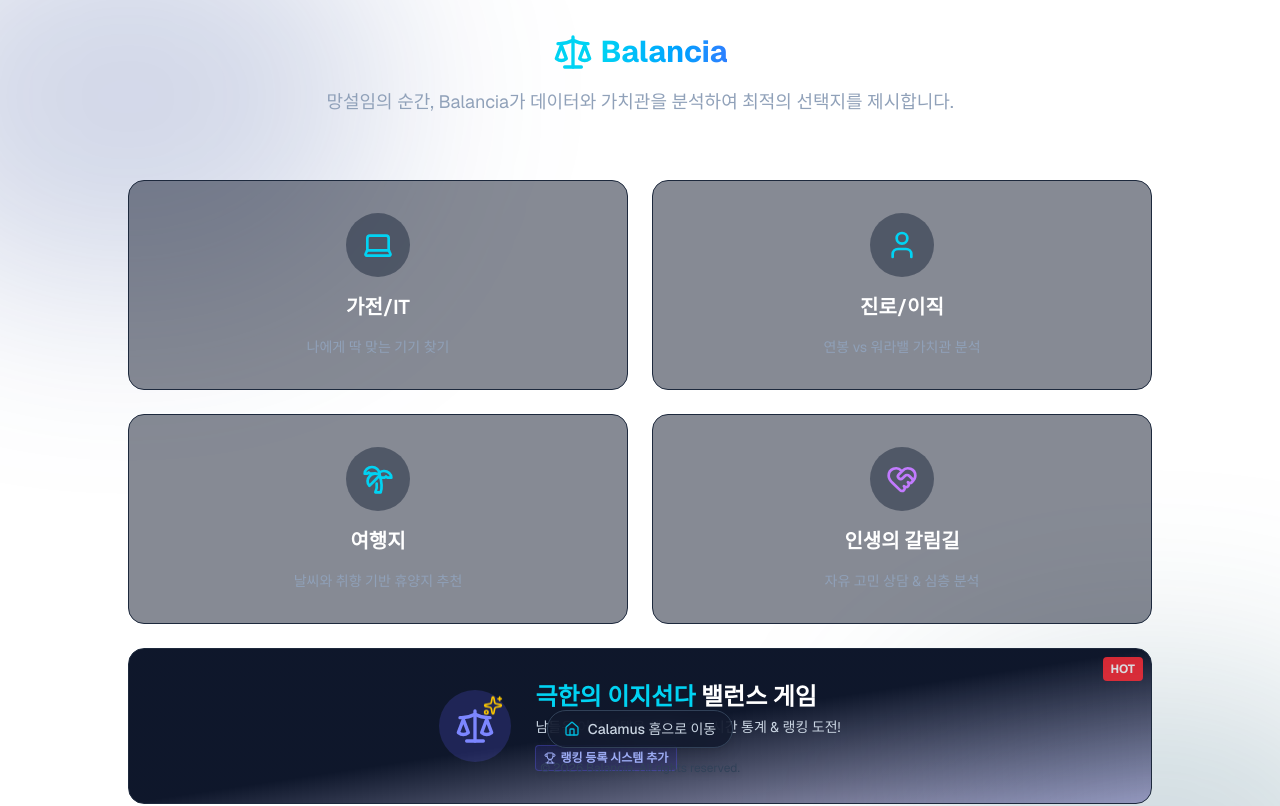
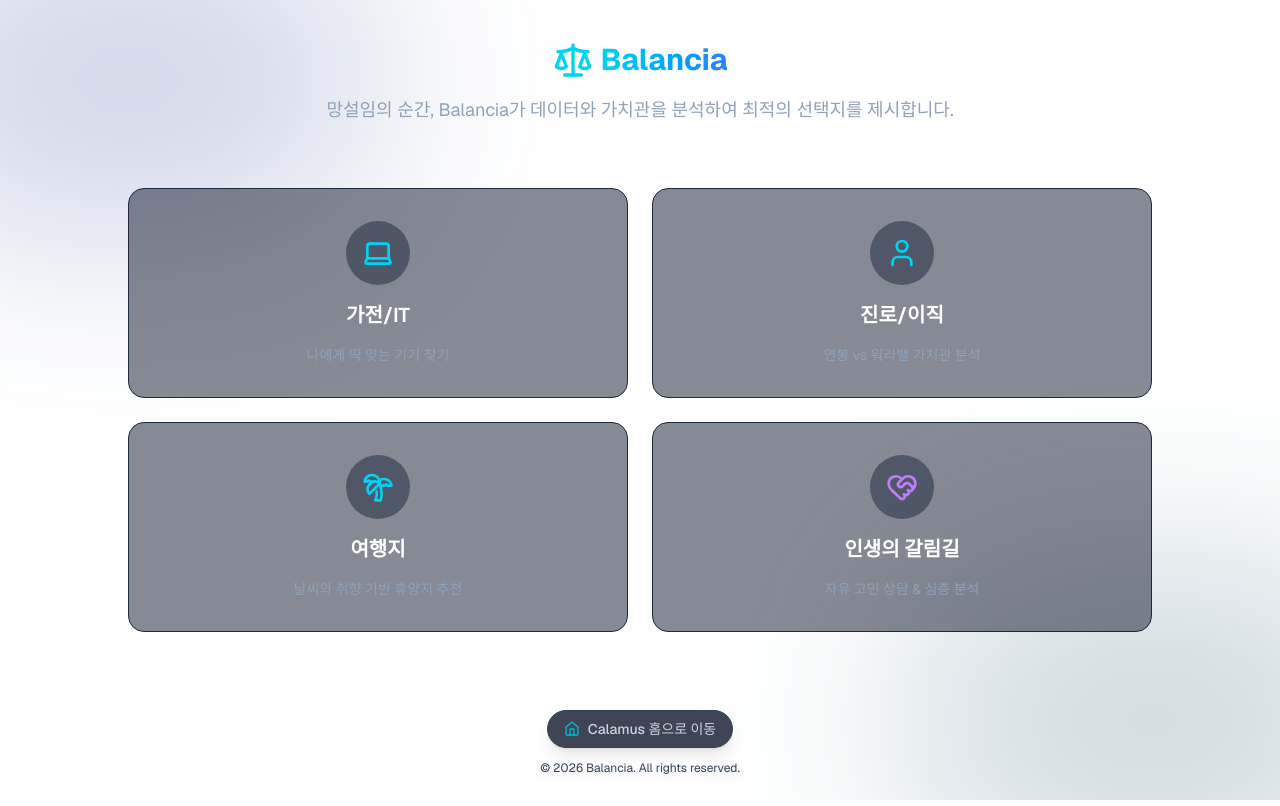
Before and after one commit to changwoojung7-sys/calamus-portal, a Next.js app: page /balance in a window 1280 px wide. Shown: the top 806 px of the page. Built offline with nearby package versions, Linux system fonts and the light colour scheme.

Commit message:
feat: separate balance game to main portal

```diff
--- a/src/app/balance/page.tsx
+++ b/src/app/balance/page.tsx
@@ -153,28 +153,6 @@
                             </div>
                         </div>
 
-                        {/* [NEW] Card 5: AI Balance Game */}
-                        <div
-                            onClick={() => window.location.href = "/balance/game"}
-                            className="md:col-span-2 group relative bg-gradient-to-br from-slate-900 via-slate-900 to-indigo-900/40 border border-slate-800 p-8 rounded-2xl hover:border-cyan-400 transition-all duration-300 hover:shadow-[0_0_30px_rgba(99,102,241,0.3)] cursor-pointer backdrop-blur-sm transform hover:-translate-y-1"
-                        >
-                            <div className="absolute top-2 right-2 px-2 py-1 bg-red-500 rounded text-xs font-bold text-white animate-pulse">HOT</div>
-                            <div className="flex flex-col md:flex-row items-center justify-center gap-6 relative z-10 h-full">
-                                <div className="p-4 bg-indigo-500/20 rounded-full group-hover:bg-indigo-500/30 transition-colors">
-                                    <div className="relative">
-                                        <Scale className="w-10 h-10 text-indigo-400 group-hover:text-white transition-colors" />
-                                        <Sparkles className="w-5 h-5 text-yellow-400 absolute -top-2 -right-2 animate-bounce" />
-                                    </div>
-                                </div>
-                                <div className="text-center md:text-left">
-                                    <h3 className="text-2xl font-bold text-white mb-1"><span className="text-cyan-400">극한의 이지선다</span> 밸런스 게임</h3>
-                                    <p className="text-slate-300 text-sm mb-2">남들은 어떤 선택을 했을까? 실시간 통계 & 랭킹 도전!</p>
-                                    <span className="inline-flex items-center gap-1 text-xs text-indigo-300 font-semibold border border-indigo-500/30 px-2 py-1 rounded bg-indigo-900/30">
-                                        <Trophy className="w-3 h-3" /> 랭킹 등록 시스템 추가
-                                    </span>
-                                </div>
-                            </div>
-                        </div>
                     </div>
                 )}
 
--- a/src/app/page.tsx
+++ b/src/app/page.tsx
@@ -171,11 +171,22 @@
                 />
                 <ServiceCard
                   href="/balance"
-                  icon={<Scale className="w-5 h-5 text-cyan-400" />}
+                  icon={<Scale className="w-5 h-5 text-purple-400" />}
                   title="선택 도우미"
                   desc="결정이 힘들 땐 AI에게"
-                  bg="hover:border-cyan-500/50"
-                  iconBg="bg-cyan-900/20"
+                  bg="hover:border-purple-500/50"
+                  iconBg="bg-purple-900/20"
+                />
+
+                {/* [NEW] Balance Game */}
+                <ServiceCard
+                  href="/balance/game"
+                  icon={<Scale className="w-5 h-5 text-indigo-400" />}
+                  title="극한의 밸런스 게임"
+                  desc="나의 성향은 몇 %? 실시간 랭킹"
+                  bg="hover:border-indigo-500/50"
+                  iconBg="bg-indigo-900/20"
+                  badge="HOT"
                 />
                 <ServiceCard
                   href="/sadari"
```
